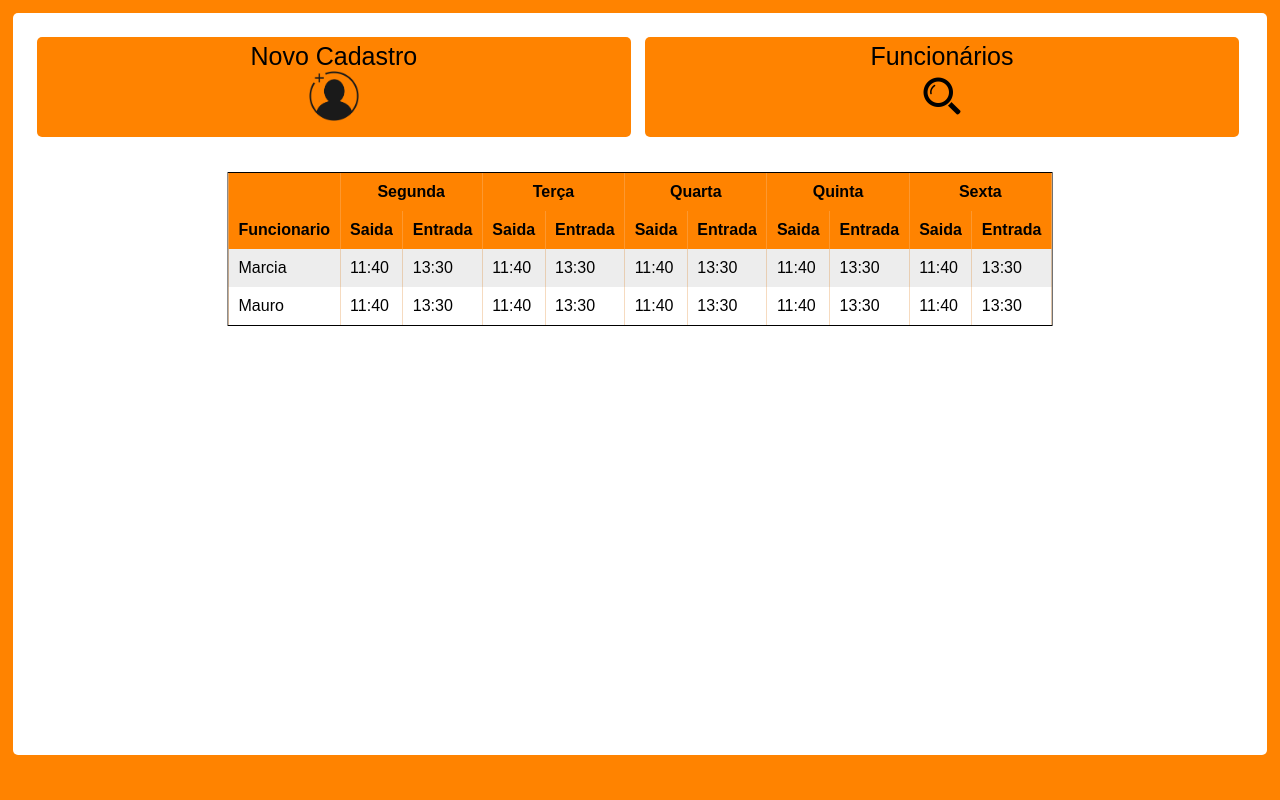
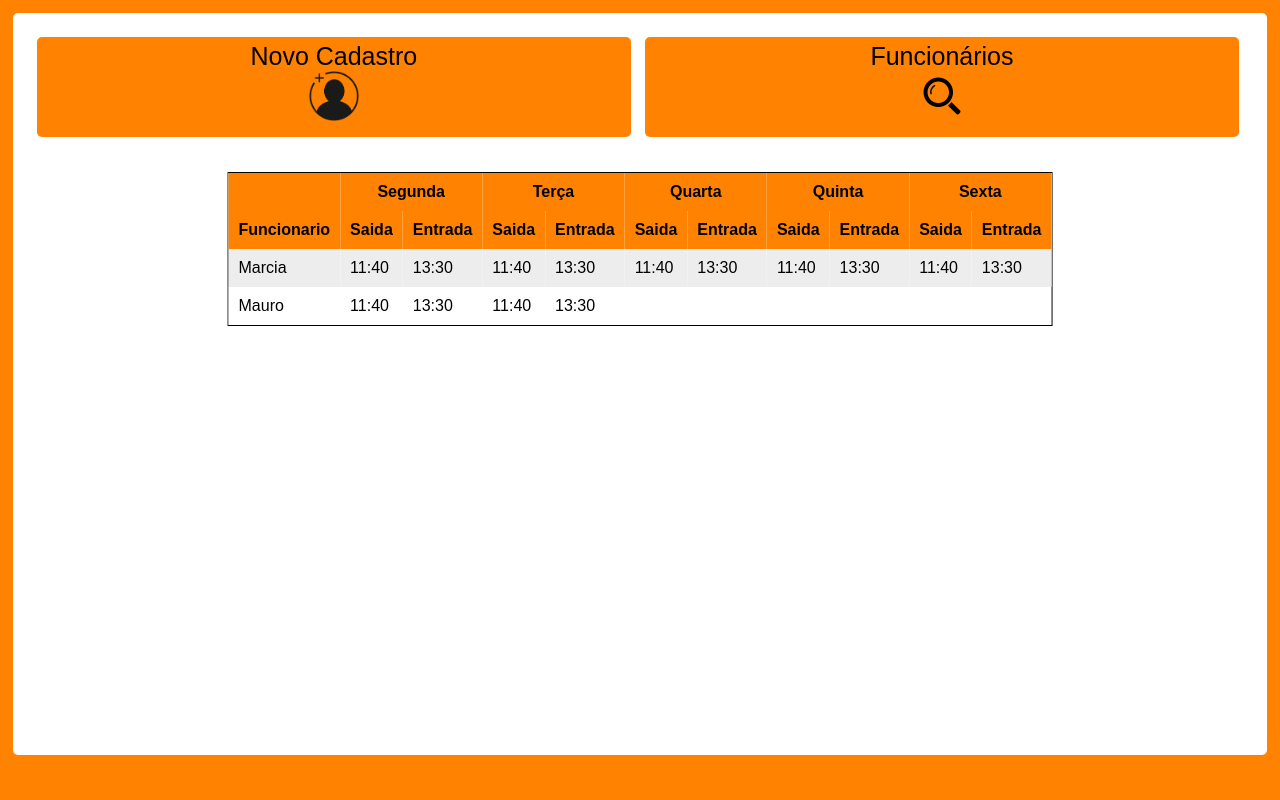
Before and after one commit to Psykka/SFA, a PHP site: page /menu.php in a window 1280 px wide. Run offline with PHP 8.4, Linux system fonts and the light colour scheme; the visitor is signed in with stand-in values (Sample User, id 1).

Commit message:
some fix

```diff
--- a/site/css/style.css
+++ b/site/css/style.css
@@ -146,28 +146,32 @@ body{
     border: 0;
 }
 
-.days table, th, td{
+.days td{
     padding: 10px;
 }
 
-.day .funcionario, th{
+.days th{
+    padding: 10px;
+}
+
+.funcionario th{
     background-color: #FF8300;
 }
 
-.days table, tr {
+.days tr {
     background-color: #FFF;
 }
 
-.days table, tr:nth-child(2n+3){
+.days tr:nth-child(2n+3){
     background-color: #ededed;
 }
 
-.days table, tr:hover{
+.days table tr:hover{
     background-color: #FFB970;
     transition: 0.25s;
 }
 
-.days table, td:hover{
+.days table td:hover{
     background-color: #D96F00;
     transition: 0.25s;
 }
--- a/site/menu.php
+++ b/site/menu.php
@@ -32,7 +32,7 @@
 
         <div class="days">
             <table>
-                <tr>
+                <tr class="funcionario">
                     <th></th>
                     <th colspan="2">Segunda</th>
                     <th colspan="2">Terça</th>
@@ -61,9 +61,6 @@
                     <!--Funcionario--><td>Mauro</td>
                     <!--Segunda--><td>11:40</td><td>13:30</td>
                     <!--Terça--><td>11:40</td><td>13:30</td>
-                    <!--Quarta--><td>11:40</td><td>13:30</td>
-                    <!--Quinta--><td>11:40</td><td>13:30</td>
-                    <!--Sexta--><td>11:40</td><td>13:30</td>
                 </tr>
             </table>
         </div>
```
